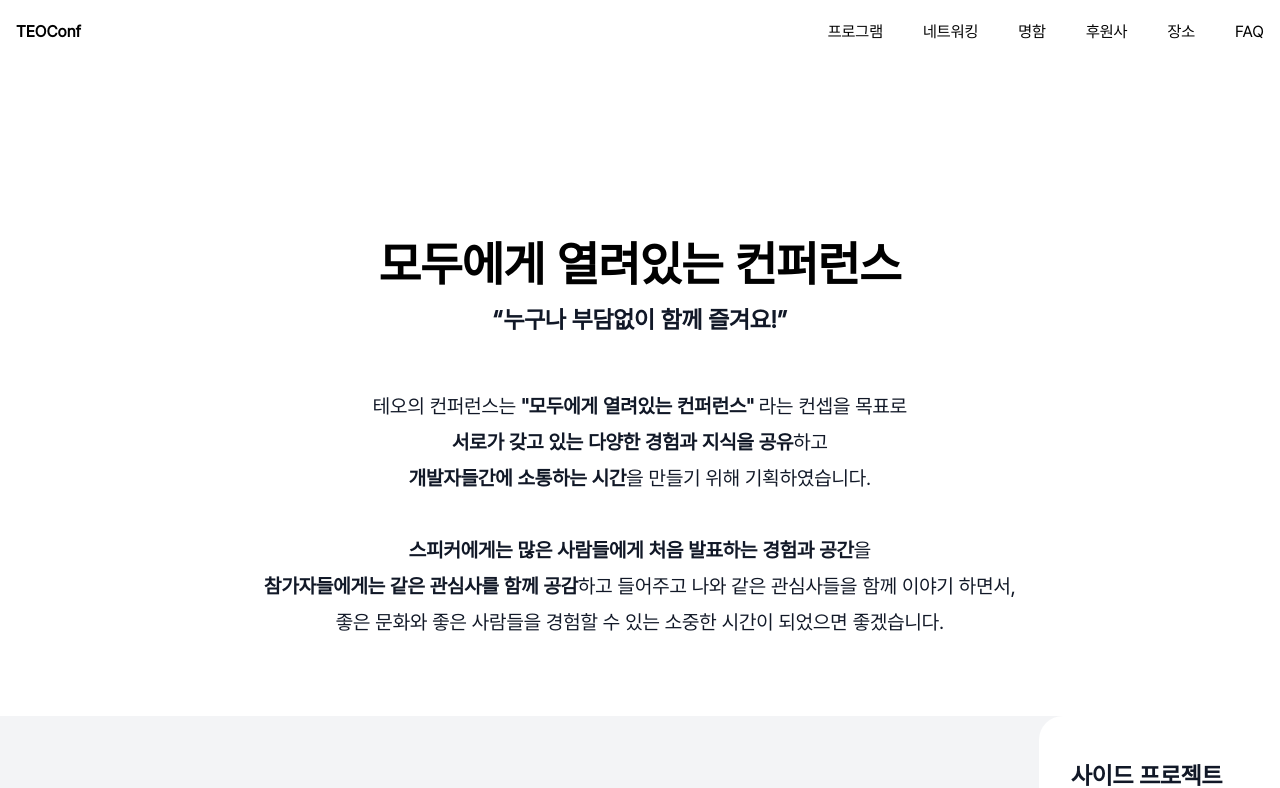
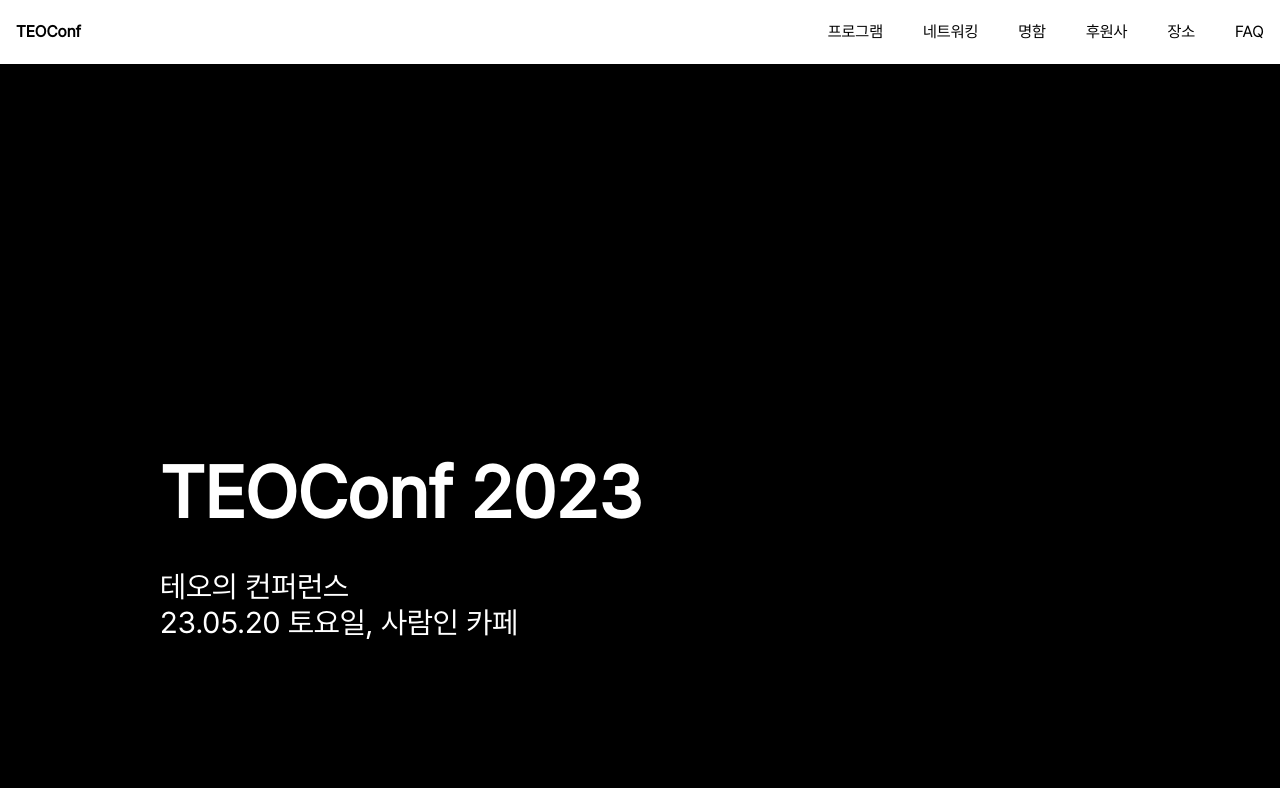
Before and after one commit to TeoConference/teo-2023-fe, a Next.js app: page / in a window 1280 px wide. Shown: the top 788 px of the page. Built offline with nearby package versions, Linux system fonts and the light colour scheme.

Commit message:
style: change import url

```diff
--- a/pages/index.tsx
+++ b/pages/index.tsx
@@ -1,23 +1,24 @@
-import Image from 'next/image'
+import React from 'react'
 import { Inter } from 'next/font/google'
-import FAQ from '../components/FAQ'
-import Header from '../components/Header'
-import Introduce from '../components/Introduce'
-import Program from '../components/Program'
-import Networking from '../components/NetWorking'
-import NameCard from '../components/NameCard'
-import Sponsor from '../components/Sponsor'
-import Map from '../components/Map'
-import SNS from '../components/SNS'
-import Staff from '../components/Staff'
-import Footer from '../components/Footer'
 
-const inter = Inter({ subsets: ['latin'] })
+import Header from '@/components/Header'
+import FAQ from '@/components/FAQ'
+import Introduce from '@/components/Introduce'
+import Program from '@/components/Program'
+import Networking from '@/components/NetWorking'
+import NameCard from '@/components/NameCard'
+import Sponsor from '@/components/Sponsor'
+import Map from '@/components/Map'
+import SNS from '@/components/SNS'
+import Staff from '@/components/Staff'
+import Footer from '@/components/Footer'
+import Banner from '@/components/Banner'
 
 export default function Home() {
   return (
     <>
       <Header />
+      <Banner />
       <Introduce />
       <Program />
       <Networking />
```
